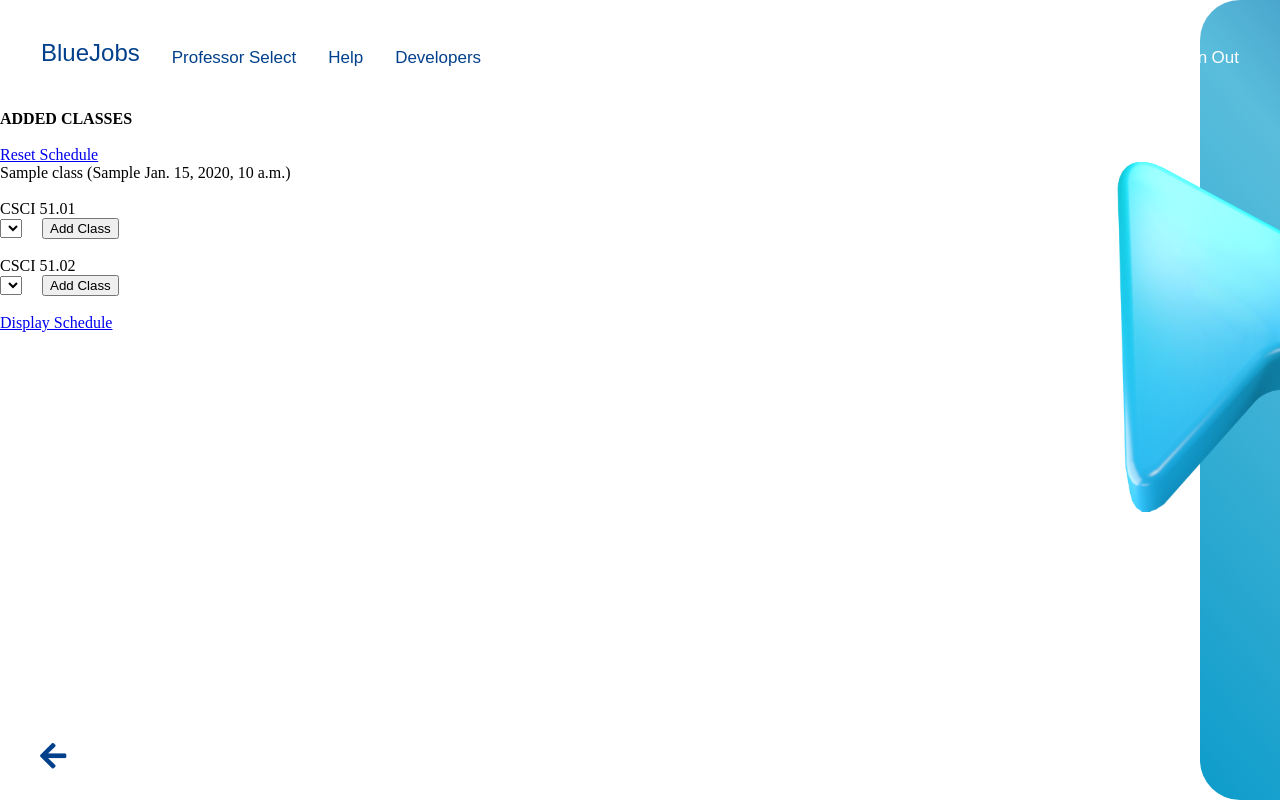
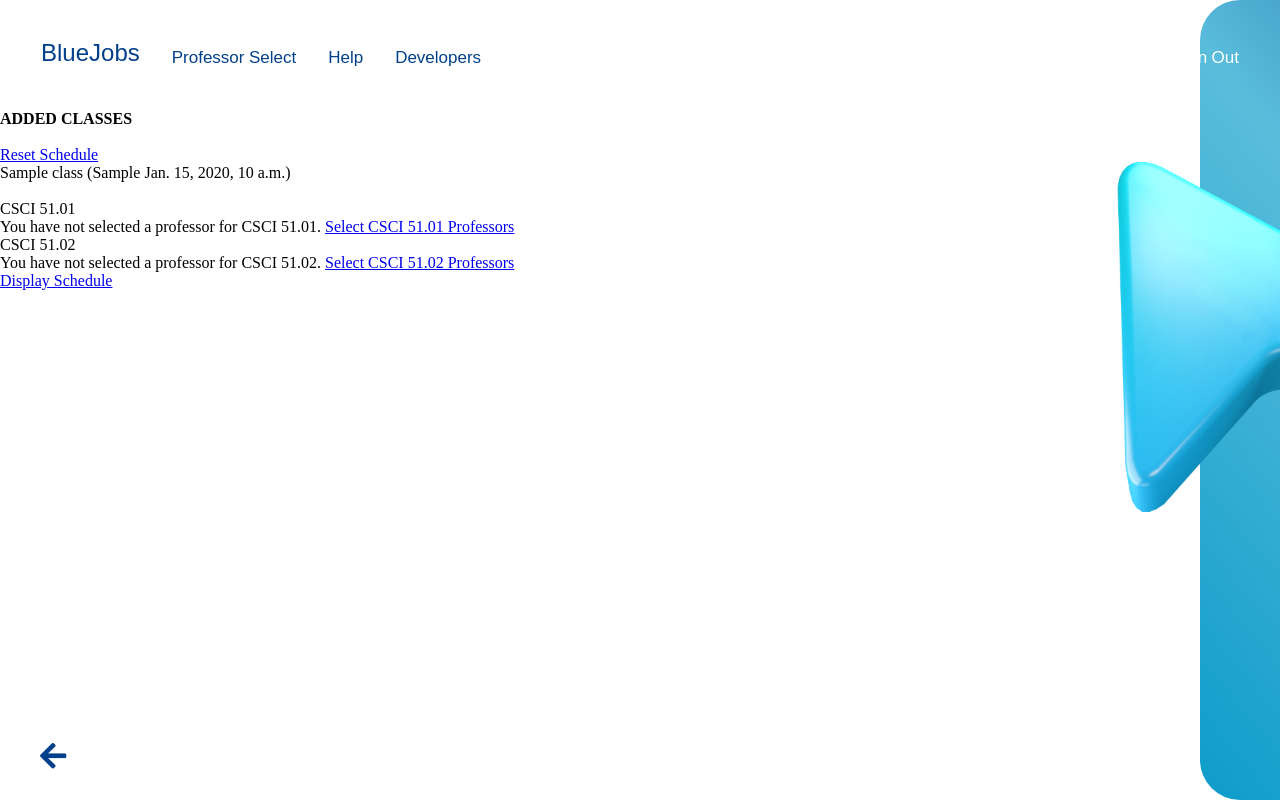
Before and after one commit to nicsdv/bluejobs, a Django app: template bluejobs/schedule_maker/templates/schedule_maker/schedule-create.html in a window 1280 px wide. Run offline with Django 5.2, Linux system fonts and the light colour scheme; data comes from the database, SQL or seed files in the repository; both versions use the stored data as it was after the commit; tables that the repository leaves empty hold one stand-in row (values such as "Sample post"); the template is opened without the code that fills it: values that come from a table or form of the project are taken from there, most other values are stand-ins (such as "Sample title", 1, 10 or a date in 2020); lists and menus that the app fills with data are empty; some web fonts are replaced.

Commit message:
added option to add professor from schedule maker if there are no selected profs for a course

```diff
--- a/bluejobs/schedule_maker/templates/schedule_maker/schedule-create.html
+++ b/bluejobs/schedule_maker/templates/schedule_maker/schedule-create.html
@@ -32,16 +32,26 @@
 
       {% for required in student.required_courses.all %}
       {{ required.course }}
+
+      {% if required.preferred_classes %}
       <form method="POST">
         {% csrf_token %}
-        <select name="class_select">
-          {% for class in required.preferred_classes %}
-              <option value="{{ class.pk }}" {% if class in added_classes %}disabled{% endif %}>[{{ class.section }}] {{ class.section.day_schedule }} {{ class.section.time_schedule }} {{class.professor}}</option>
-          {% endfor %}
-        </select>
+          <select name="class_select">
+            {% for class in required.preferred_classes %}
+                <option value="{{ class.pk }}" {% if class in added_classes %}disabled{% endif %}>
+                  [{{ class.section }}] {{ class.section.day_schedule }} {{ class.section.time_schedule }} {{class.professor}}
+                </option>
+            {% endfor %}
+          </select>
         &nbsp; &nbsp;
         <button type="submit">Add Class</button>
       </form>
+
+      {% else %}
+          <br>You have not selected a professor for {{ required.course }}.
+
+          <a href="{% url 'professor_select:professor_list' required.course.pk %}">Select {{ required.course }} Professors </a>
+        {% endif %}
       <br>
       {% endfor %}
 
--- a/bluejobs/schedule_maker/urls.py
+++ b/bluejobs/schedule_maker/urls.py
@@ -1,6 +1,5 @@
 from django.urls import path
 from .views import *
-
 '''
 The following code connects the app views to their corresponding url paths. These urls will be accessed
 across different templates in the project.
```
Also changed, not shown: bluejobs/db.sqlite3.
